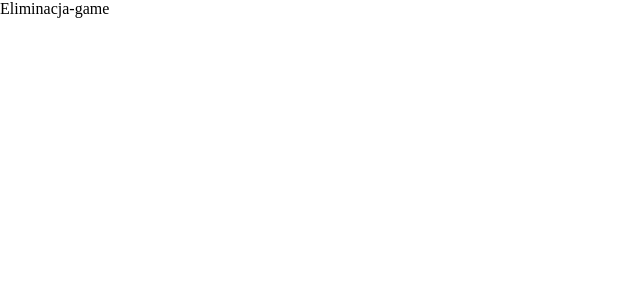
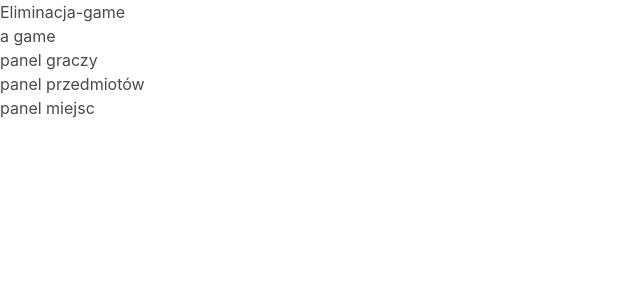
Before and after one commit to JohnyMielony07/eliminacja-game, a React (Create React App) app: page / in a window 1280 px wide. Shown: the top 300 px of the page, without its empty margins (0-640 px from the left). Built offline with nearby package versions, Linux system fonts and the light colour scheme.

Commit message:
add test panels

```diff
--- a/package.json
+++ b/package.json
@@ -3,6 +3,7 @@
   "version": "4.0.0",
   "private": true,
   "dependencies": {
+    "bulma": "^0.7.5",
     "node-sass": "^4.12.0",
     "react": "^16.9.0",
     "react-dom": "^16.9.0",
--- a/src/App.js
+++ b/src/App.js
@@ -1,11 +1,13 @@
 import React from 'react';
 import './App.css';
 import Header from './containers/Header/Header';
+import Game from './containers/Game/Game';
 
 function App() {
   return (
     <div className="App">
       <Header />
+      <Game />
     </div>
   );
 }
--- /dev/null
+++ b/src/containers/Game/Game.jsx
@@ -0,0 +1,17 @@
+import React from 'react';
+import PlayersPanel from './PlayersPanel';
+import SubjectsPanel from './SubjectsPanel';
+import SpotesPanel from './SpotesPanel';
+
+const Game = () => {
+    return (
+        <main>
+            a game
+            <PlayersPanel />
+            <SubjectsPanel />
+            <SpotesPanel />
+        </main>
+    )
+}
+
+export default Game;
--- /dev/null
+++ b/src/containers/Game/PlayersPanel.jsx
@@ -0,0 +1,11 @@
+import React from 'react';
+
+const PlayersPanel = () => {
+    return (
+        <div>
+panel graczy
+        </div>
+    )
+}
+
+export default PlayersPanel;
--- /dev/null
+++ b/src/containers/Game/SpotesPanel.jsx
@@ -0,0 +1,11 @@
+import React from 'react';
+
+const SpotesPanel = () => {
+    return (
+        <div>
+panel miejsc
+        </div>
+    )
+}
+
+export default SpotesPanel;
--- /dev/null
+++ b/src/containers/Game/SubjectsPanel.jsx
@@ -0,0 +1,11 @@
+import React from 'react';
+
+const SubjectsPanel = () => {
+    return (
+        <div>
+panel przedmiotów
+        </div>
+    )
+}
+
+export default SubjectsPanel;
--- a/src/index.js
+++ b/src/index.js
@@ -3,6 +3,7 @@ import ReactDOM from 'react-dom';
 import './styles/css/style.css';
 import App from './App';
 import * as serviceWorker from './serviceWorker';
+import 'bulma';
 
 ReactDOM.render(<App />, document.getElementById('root'));
 
--- a/src/styles/sass/_base.scss
+++ b/src/styles/sass/_base.scss
@@ -3,5 +3,4 @@
 *::after {
   padding: 0;
   margin: 0;
-
 }
```
Also changed, not shown: src/containers/pieces/Button/Button.jsx (added, +15 -0 lines), 1 other file (tests, documents, lock files or other folders).
